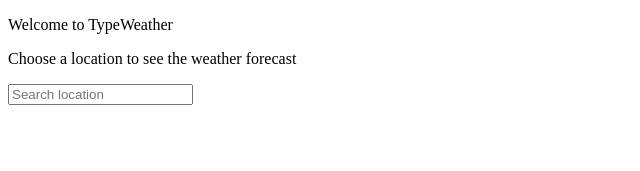
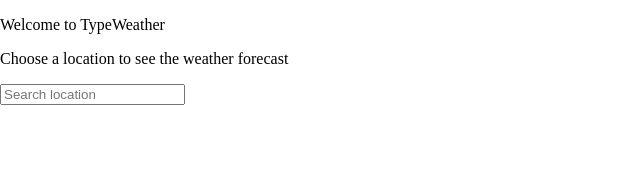
Before and after one commit to rmkofficial/iWeather, a React (Vite) app: page / in a window 1280 px wide. Shown: the top 171 px of the page, without its empty margins (0-640 px from the left). Built offline with nearby package versions, Linux system fonts and the light colour scheme.

Commit message:
Add CSS file import and update home container class in Home.jsx

```diff
--- /dev/null
+++ b/src/components/Home.css
@@ -0,0 +1,11 @@
+@media only screen and (max-width: 375px) and (max-height: 812px) {
+  .home-container {
+    background-image: url("../../public/images/Background.png");
+    background-repeat: no-repeat;
+    background-position: center;
+    background-size: auto 100%;
+    height: 100vh;
+    display: flex;
+    flex-direction: column;
+  }
+}
--- a/src/components/Home.jsx
+++ b/src/components/Home.jsx
@@ -1,3 +1,4 @@
+import './Home.css';
 import { useState } from "react";
 import axios from "axios";
 import Weather from "./Weather";
@@ -51,7 +52,7 @@
   };
 
   return (
-    <div>
+    <div className="home-container">
       {!isShowHome && (
         <>
           <div>
--- a/src/index.css
+++ b/src/index.css
@@ -0,0 +1,14 @@
+
+
+/* Normalize CSS */
+body {
+  margin: 0;
+  padding: 0;
+}
+
+/* Global box-sizing */
+*,
+*::before,
+*::after {
+  box-sizing: border-box;
+}
```
Also changed, not shown: public/images/Background.png (added).
